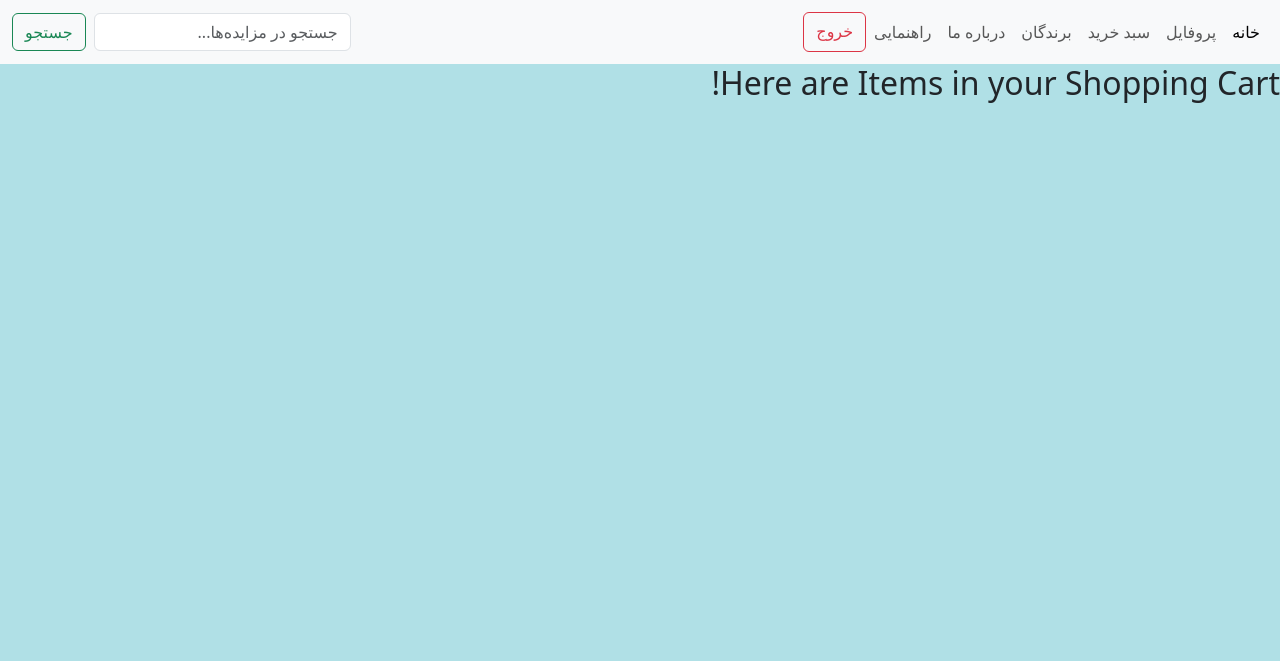
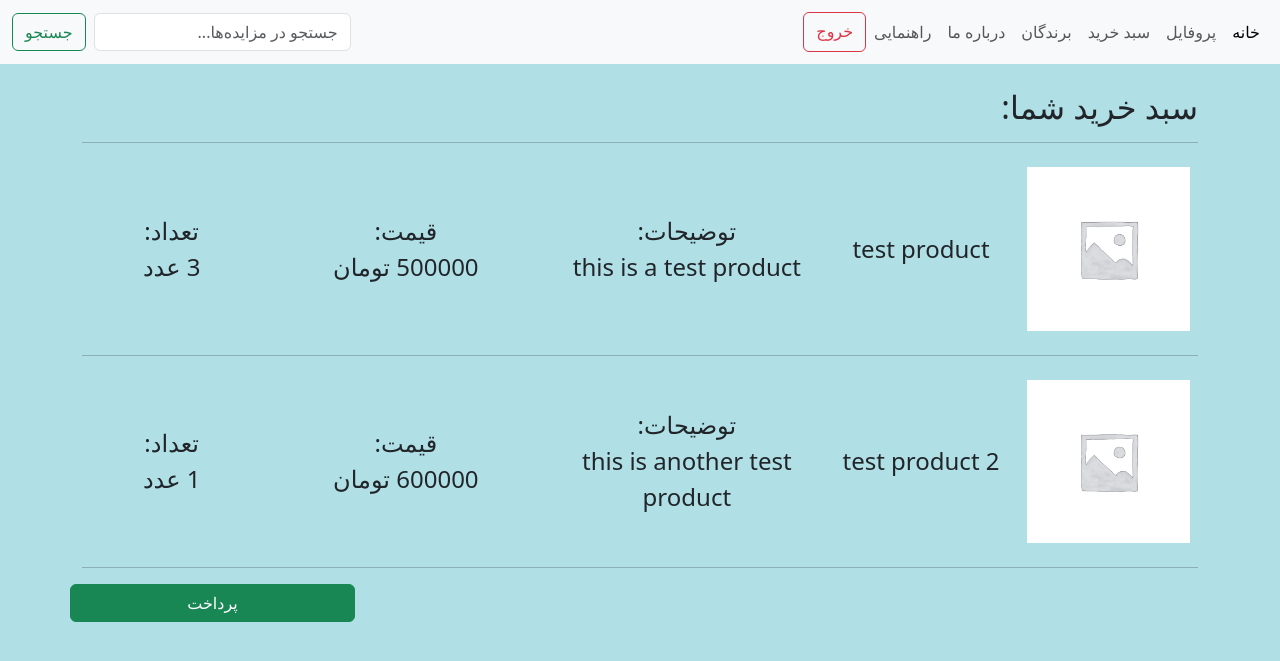
Before and after one commit to sina0k/auctioneer, a Django app: page /checkout/cart/ in a window 1280 px wide. Shown: the top 661 px of the page. Run offline with Django 3.2, Linux system fonts and the light colour scheme; a user stored in the database is signed in; data comes from the database, SQL or seed files in the repository; both versions use the stored data as it was after the commit.

Commit message:
-styled checkout page a little

```diff
--- a/project/base/templates/base/checkout.html
+++ b/project/base/templates/base/checkout.html
@@ -1,19 +1,31 @@
 {% extends "main.html" %}
+{% load static %}
 
 {% block content %}
 
-<h2> Here are Items in your Shopping Cart!</h2>
+<div class="container">
+    <br />
+    <h2>سبد خرید شما:</h2>
+    <hr />
 
-{% for p in user.shopping_cart.buying_products.all %}
-<div>
-    <small>{{ p.product.name }} </small>
-    <p>Amount: {{ p.quantity }}</p>
-    <p>Price: {{ p.prdocut.price }}</p>
-    <p>Description: {{ prdocut.description }}</p>
-    <hr>
+    {% for p in user.shopping_cart.products.all %}
+    <div class="row fs-4 text-center align-items-center p-2">
+        <div class="col-2">
+            <img width="100%" height="100%" src="{% if auction.product.image %} /{{ auction.product.image }} {% else %} {% static 'images/product.png' %} {% endif %}" alt="">
+        </div>
+        <div class="col-2">{{ p.product.name }} </div>
+        <div class="col-3">توضیحات:<br />{{ p.product.description }}</div>
+        <div class="col-3">قیمت:<br />{{ p.product.price }} تومان</div>
+        <div class="col-2">تعداد:<br />{{ p.quantity }} عدد</div>
+    </div>
+    <hr />
+    {% endfor %}
+
+    <form method="post" class="row justify-content-end">
+        {% csrf_token %}
+        <button type="submit" class="btn btn-success w-25">پرداخت</button>
+    </form>
 </div>
-{% endfor %}
 <!--   Calculate Total Price from every product + Add promo Code form to get a discount and calculate discount in the front   -->
 
-
 {% endblock content %}
--- a/project/base/views.py
+++ b/project/base/views.py
@@ -87,6 +87,8 @@ def home(request):
 
 @login_required(login_url='login')
 def checkout(request):
+    if request.method == "POST":
+        print('need to checkout')
     return render(request, 'base/checkout.html', {})
 
 
@@ -151,14 +153,13 @@ def addToCart(product_id, user):
 
     buying_product, created = BuyingProduct.objects.get_or_create(
         product=product,
+        cart=user.shopping_cart,
         defaults={'quantity': 1}
     )
 
     if not created:
         buying_product.quantity += 1
         buying_product.save()
-    else:
-        user.shopping_cart.buying_products.add(buying_product)
 
     return HttpResponse('Item added to cart successfully!')
 
```
Also changed, not shown: project/db.sqlite3.
